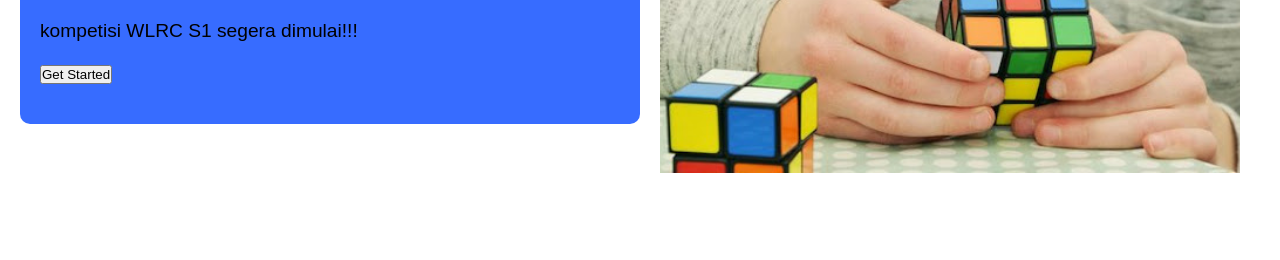
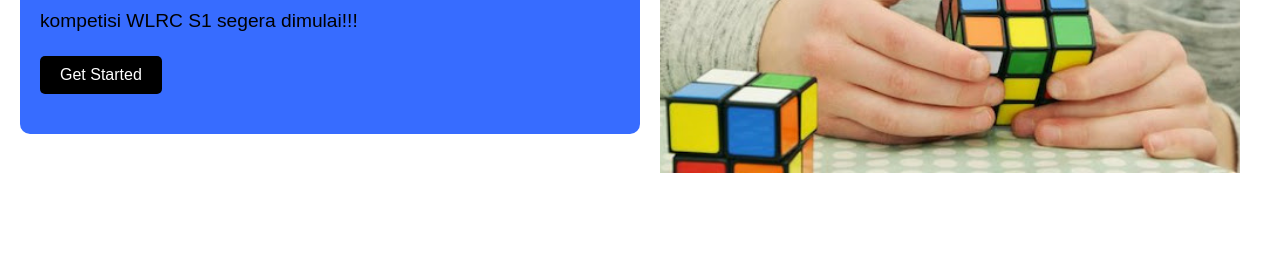
Before and after one commit to wilz243/WLRCOMMUNITY, a plain HTML site: page index.html in a window 1280 px wide. Shown: the part 248-508 px from the top of the page. Drawn offline with Linux system fonts and the light colour scheme.

Commit message:
index.html

```diff
--- a/index.html
+++ b/index.html
@@ -107,7 +107,7 @@
         <div class="left-section">
             <h1>info terbaru</h1>
             <p>kompetisi WLRC S1 segera dimulai!!!</p>
-            <button class="https://wlrcommnunity.blogspot.com/2024/09/open-pendaftaran-kompetisi-wlrc-s1.html?m=1">Get Started</button>
+            <button class="button">Get Started</button>
             <div class="social-icons">
                 <i class="fa fa-facebook-f social-icon"></i>
                 <i class="fa fa-twitter social-icon"></i>
```
